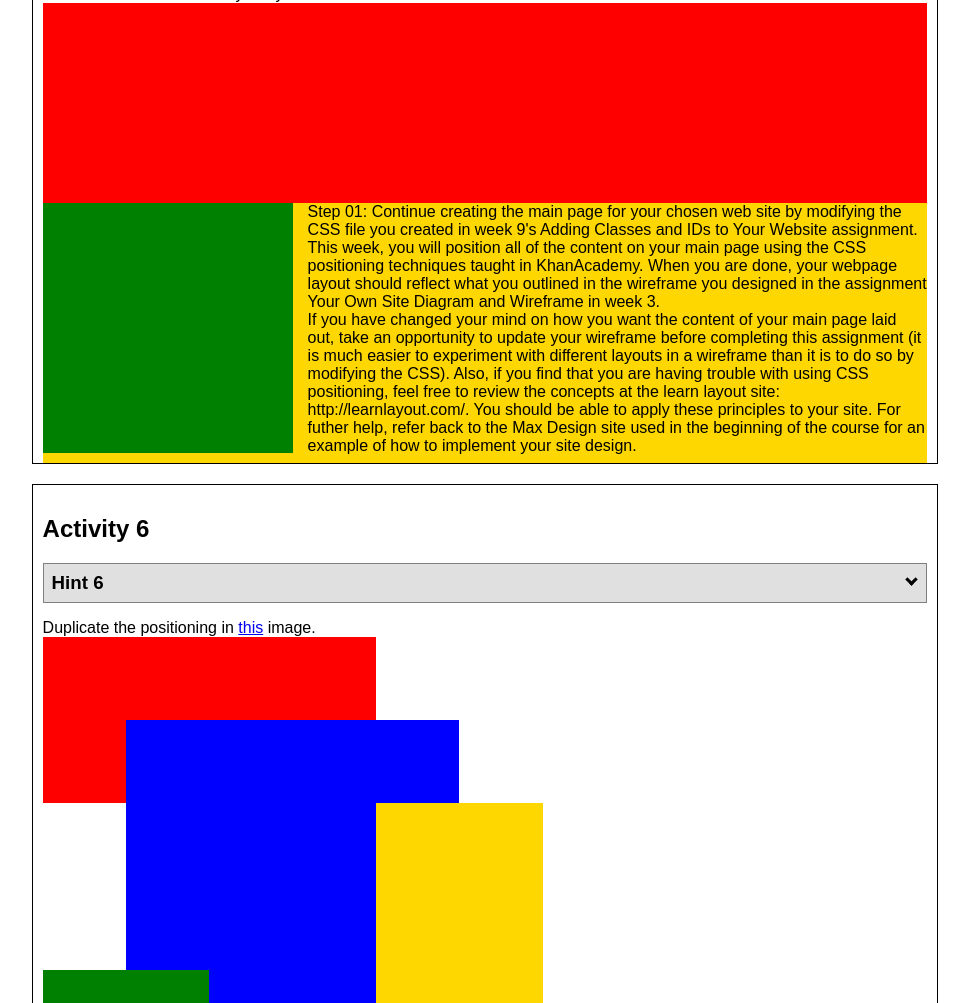
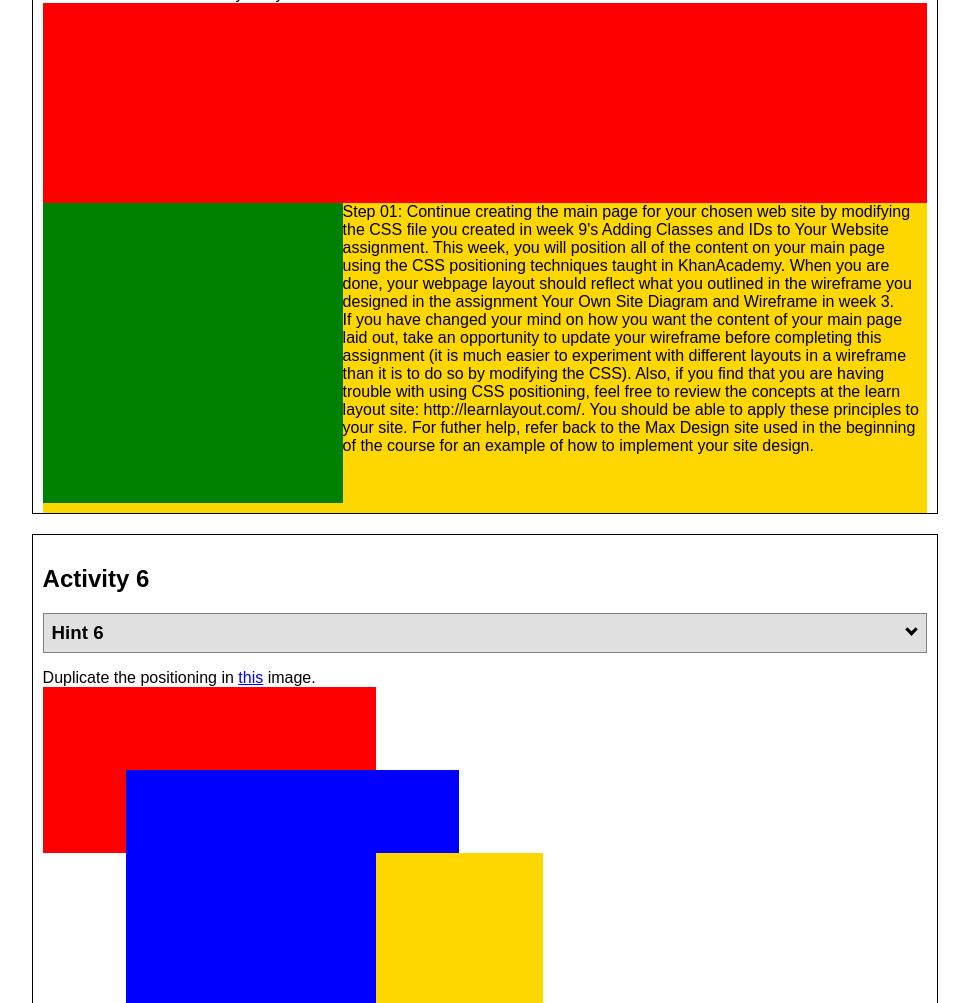
Before and after one commit to manfredy21/WDD130, a plain HTML site: page positioning/positioning.html in a window 1280 px wide. Shown: the part 2763-3766 px from the top of the page, without its empty margins (155-1124 px from the left). Drawn offline with Linux system fonts and the light colour scheme.

Commit message:
tep 5 correcttion

```diff
--- a/positioning/positionstyles.css
+++ b/positioning/positionstyles.css
@@ -130,12 +130,10 @@
   background-color: red;
 }
 .green5 {
-  width: 250px;
-  height: 250px;
+  width: 300px;
+  height: 300px;
   background-color: green;
   float: left;
-  margin-right: 15px;
-
 }
 .yellow5 {
   width: 100%;
```
